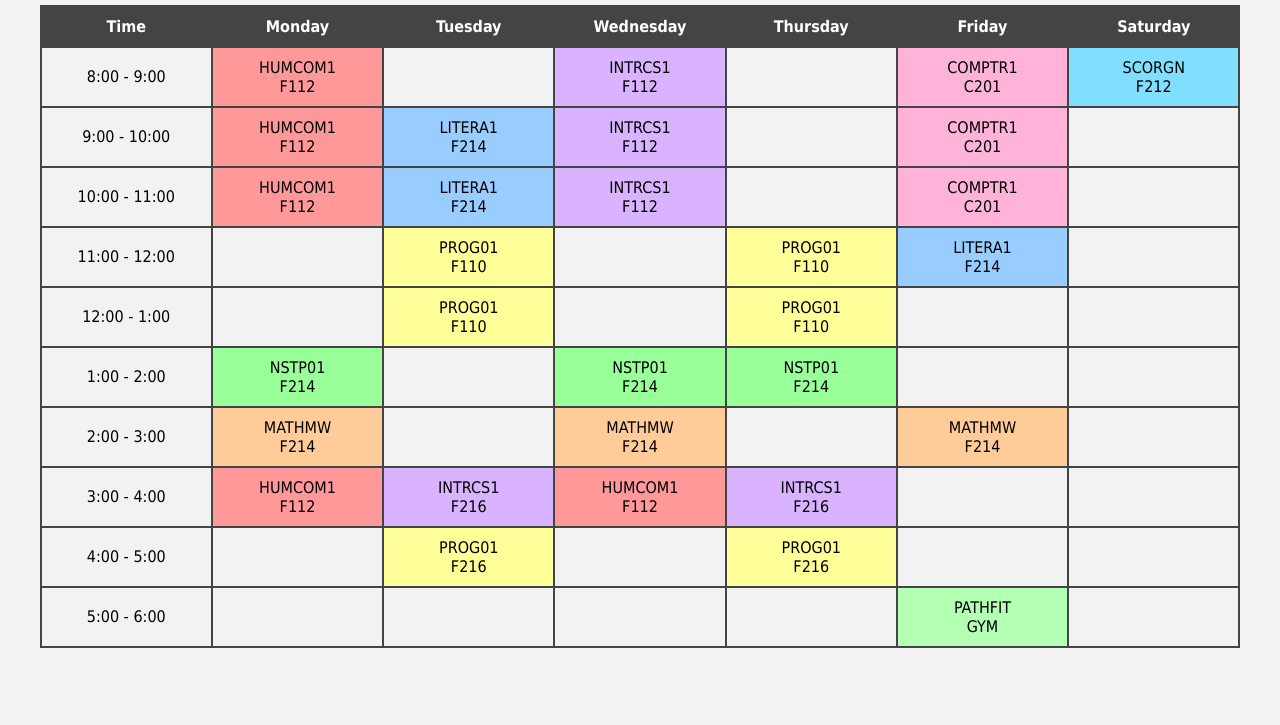
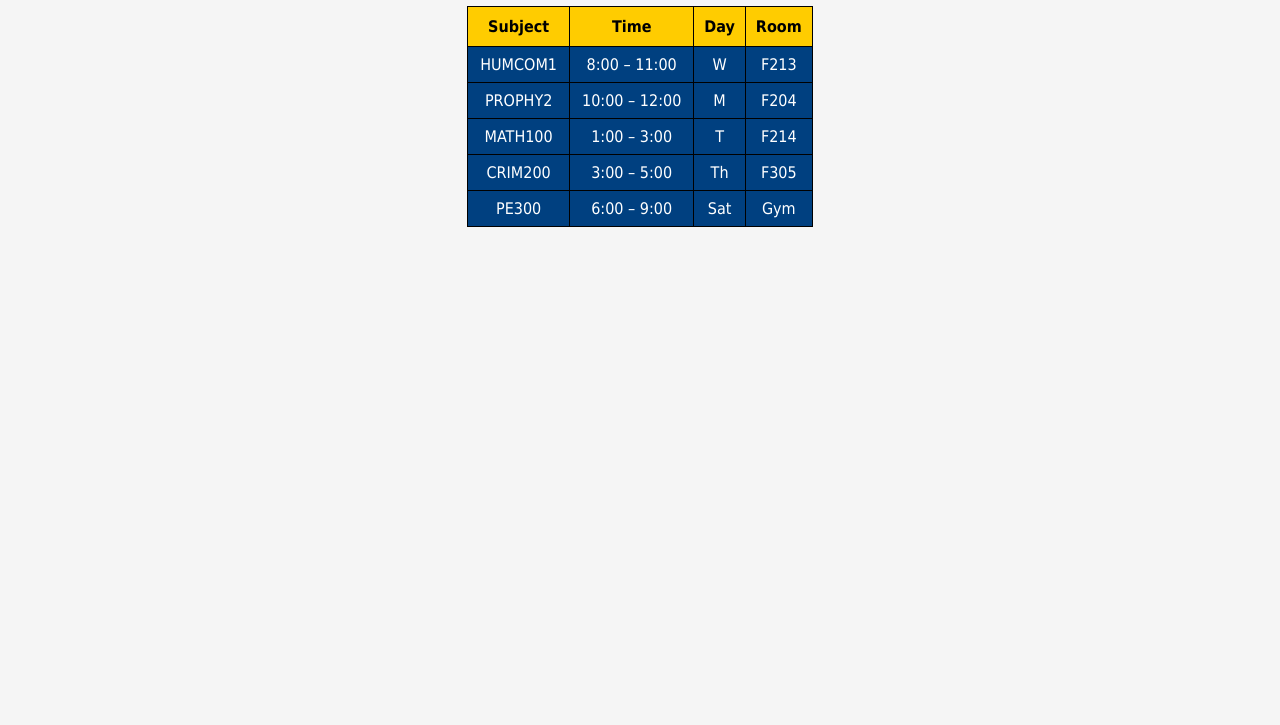
Before and after one commit to edmundgwapings/edmundgwapings, a plain HTML site: page Untitled-1.html in a window 1280 px wide. Shown: the part 75-800 px from the top of the page. Drawn offline with Linux system fonts and the light colour scheme.

Commit message:
first commit

```diff
--- a/Untitled-1.html
+++ b/Untitled-1.html
@@ -1,148 +1,71 @@
 <!DOCTYPE html>
 <html>
 <head>
-    <title>Graph Schedule of Edmund Cutiyog</title>
+    <title>Schedule of Edmund Cutiyog</title>
     <style>
         body {
             font-family: Tahoma, sans-serif;
-            background-color: #f2f2f2;
-            text-align: center;
-        }
-        h1 {
-            font-family: "Times New Roman", serif;
-            font-weight: bold;
+            background-color: #f5f5f5;
             text-align: center;
         }
         table {
             margin: 20px auto;
             border-collapse: collapse;
-            width: 95%;
-            table-layout: fixed;
-        }
-        th, td {
-            border: 2px solid #444;
-            padding: 10px;
-            text-align: center;
-            vertical-align: middle;
-            word-wrap: break-word;
+            background-color: #004080; /* Table background */
+            color: white; /* Font color contrast */
         }
         th {
-            background-color: #444;
-            color: white;
+            background-color: #ffcc00; /* Header row background */
+            color: black;
+            padding: 10px;
         }
-        /* subject colors */
-        .humcom { background-color: #ff9999; }
-        .litera { background-color: #99ccff; }
-        .nstp   { background-color: #99ff99; }
-        .math   { background-color: #ffcc99; }
-        .prog   { background-color: #ffff99; }
-        .intrcs { background-color: #d9b3ff; }
-        .comptr { background-color: #ffb3d9; }
-        .scorgn { background-color: #80dfff; }
-        .pathfit{ background-color: #b3ffb3; }
+        td {
+            padding: 8px 12px;
+            text-align: center;
+        }
+        table, th, td {
+            border: 1px solid black;
+        }
     </style>
 </head>
 <body>
-    <h1>Graph Schedule of Edmund Cutiyog</h1>
-    <table>
+    <h1>Schedule of Edmund Cutiyog</h1>
+    <table cellspacing="5" cellpadding="5">
         <tr>
+            <th>Subject</th>
             <th>Time</th>
-            <th>Monday</th>
-            <th>Tuesday</th>
-            <th>Wednesday</th>
-            <th>Thursday</th>
-            <th>Friday</th>
-            <th>Saturday</th>
+            <th>Day</th>
+            <th>Room</th>
         </tr>
         <tr>
-            <td>8:00 - 9:00</td>
-            <td class="humcom">HUMCOM1<br>F112</td>
-            <td></td>
-            <td class="intrcs">INTRCS1<br>F112</td>
-            <td></td>
-            <td class="comptr">COMPTR1<br>C201</td>
-            <td class="scorgn">SCORGN<br>F212</td>
+            <td>HUMCOM1</td>
+            <td>8:00 – 11:00</td>
+            <td>W</td>
+            <td>F213</td>
         </tr>
         <tr>
-            <td>9:00 - 10:00</td>
-            <td class="humcom">HUMCOM1<br>F112</td>
-            <td class="litera">LITERA1<br>F214</td>
-            <td class="intrcs">INTRCS1<br>F112</td>
-            <td></td>
-            <td class="comptr">COMPTR1<br>C201</td>
-            <td></td>
+            <td>PROPHY2</td>
+            <td>10:00 – 12:00</td>
+            <td>M</td>
+            <td>F204</td>
         </tr>
         <tr>
-            <td>10:00 - 11:00</td>
-            <td class="humcom">HUMCOM1<br>F112</td>
-            <td class="litera">LITERA1<br>F214</td>
-            <td class="intrcs">INTRCS1<br>F112</td>
-            <td></td>
-            <td class="comptr">COMPTR1<br>C201</td>
-            <td></td>
+            <td>MATH100</td>
+            <td>1:00 – 3:00</td>
+            <td>T</td>
+            <td>F214</td>
         </tr>
         <tr>
-            <td>11:00 - 12:00</td>
-            <td></td>
-            <td class="prog">PROG01<br>F110</td>
-            <td></td>
-            <td class="prog">PROG01<br>F110</td>
-            <td class="litera">LITERA1<br>F214</td>
-            <td></td>
+            <td>CRIM200</td>
+            <td>3:00 – 5:00</td>
+            <td>Th</td>
+            <td>F305</td>
         </tr>
         <tr>
-            <td>12:00 - 1:00</td>
-            <td></td>
-            <td class="prog">PROG01<br>F110</td>
-            <td></td>
-            <td class="prog">PROG01<br>F110</td>
-            <td></td>
-            <td></td>
-        </tr>
-        <tr>
-            <td>1:00 - 2:00</td>
-            <td class="nstp">NSTP01<br>F214</td>
-            <td></td>
-            <td class="nstp">NSTP01<br>F214</td>
-            <td class="nstp">NSTP01<br>F214</td>
-            <td></td>
-            <td></td>
-        </tr>
-        <tr>
-            <td>2:00 - 3:00</td>
-            <td class="math">MATHMW<br>F214</td>
-            <td></td>
-            <td class="math">MATHMW<br>F214</td>
-            <td></td>
-            <td class="math">MATHMW<br>F214</td>
-            <td></td>
-        </tr>
-        <tr>
-            <td>3:00 - 4:00</td>
-            <td class="humcom">HUMCOM1<br>F112</td>
-            <td class="intrcs">INTRCS1<br>F216</td>
-            <td class="humcom">HUMCOM1<br>F112</td>
-            <td class="intrcs">INTRCS1<br>F216</td>
-            <td></td>
-            <td></td>
-        </tr>
-        <tr>
-            <td>4:00 - 5:00</td>
-            <td></td>
-            <td class="prog">PROG01<br>F216</td>
-            <td></td>
-            <td class="prog">PROG01<br>F216</td>
-            <td></td>
-            <td></td>
-        </tr>
-        <tr>
-            <td>5:00 - 6:00</td>
-            <td></td>
-            <td></td>
-            <td></td>
-            <td></td>
-            <td class="pathfit">PATHFIT<br>GYM</td>
-            <td></td>
+            <td>PE300</td>
+            <td>6:00 – 9:00</td>
+            <td>Sat</td>
+            <td>Gym</td>
         </tr>
     </table>
 </body>
```
Also changed, not shown: 1 other file.
